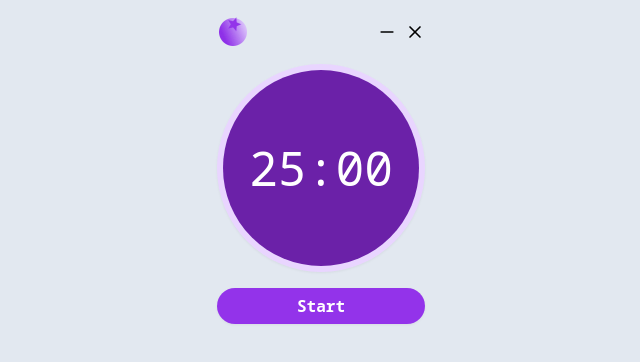
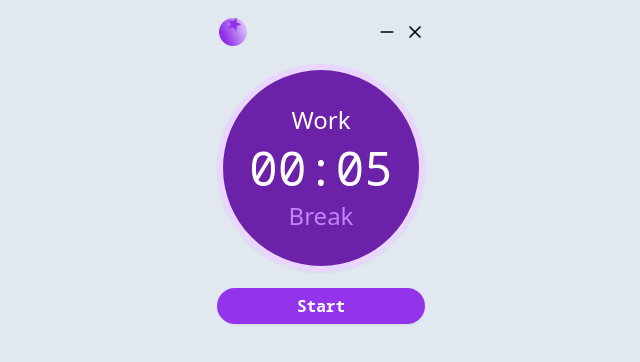
Before and after one commit to Johnny9Rodriguez/pomodoro-react, a React (Create React App) app: page / in a window 1280 px wide. Shown: the top 362 px of the page, without its empty margins (319-959 px from the left). Built offline with nearby package versions, Linux system fonts and the light colour scheme.

Commit message:
add clock label

```diff
--- a/src/components/Clock.jsx
+++ b/src/components/Clock.jsx
@@ -1,7 +1,11 @@
 import React, { useEffect, useState } from 'react';
+import { eventEmitter } from '../utils/eventEmitter';
 
 function Clock({ time }) {
     const [dTime, setDTime] = useState(null);
+    const [isWork, setIsWork] = useState(true);
+
+    eventEmitter.addListener('set-clock-label', setIsWork);
 
     useEffect(() => {
         const displayTime = () => {
@@ -21,6 +25,20 @@ function Clock({ time }) {
             <div className='z-50 noto-sans-mono font-light text-5xl text-white'>
                 {dTime}
             </div>
+            <div
+                className={`absolute z-50 ${
+                    isWork ? 'text-white' : 'text-purple-400'
+                } text-2xl font-extralight top-10`}
+            >
+                Work
+            </div>
+            <div
+                className={`absolute z-50 ${
+                    !isWork ? 'text-white' : 'text-purple-400'
+                } text-2xl font-extralight bottom-10`}
+            >
+                Break
+            </div>
             <div className='absolute z-40 p-1.5 w-full h-full'>
                 <div className='w-full h-full rounded-full bg-purple-800' />
             </div>
--- a/src/hooks/useTimer.js
+++ b/src/hooks/useTimer.js
@@ -4,7 +4,7 @@ import { eventEmitter } from '../utils/eventEmitter';
 
 function useTimer() {
     const [timer, setTimer] = useState(null);
-    const [time, setTime] = useState(25 * 60);
+    const [time, setTime] = useState(5);
     const [count, setCount] = useState(null);
 
     const { playAudio } = useAudioClip();
@@ -28,11 +28,18 @@ function useTimer() {
     useEffect(() => {
         if (!count) return;
 
+        let isWork;
         if (count === 7) {
-            setTime(25 * 60);
+            setTime(5);
+            isWork = false;
+        } else if (count % 2 === 0) {
+            setTime(5);
+            isWork = true;
         } else {
-            setTime(count % 2 === 0 ? 25 * 60 : 5 * 60);
+            setTime(2);
+            isWork = false;
         }
+        eventEmitter.emit('set-clock-label', isWork);
     }, [count]);
 
     const toggleTimer = () => {
```
